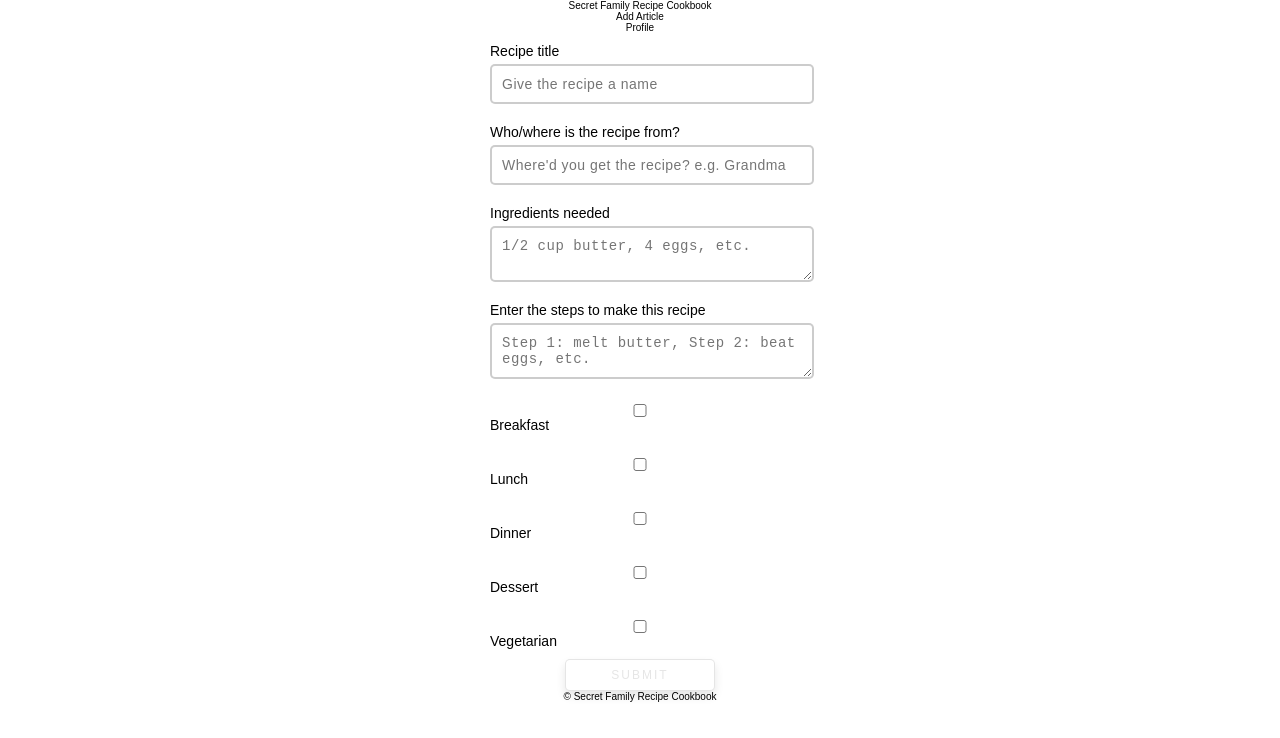
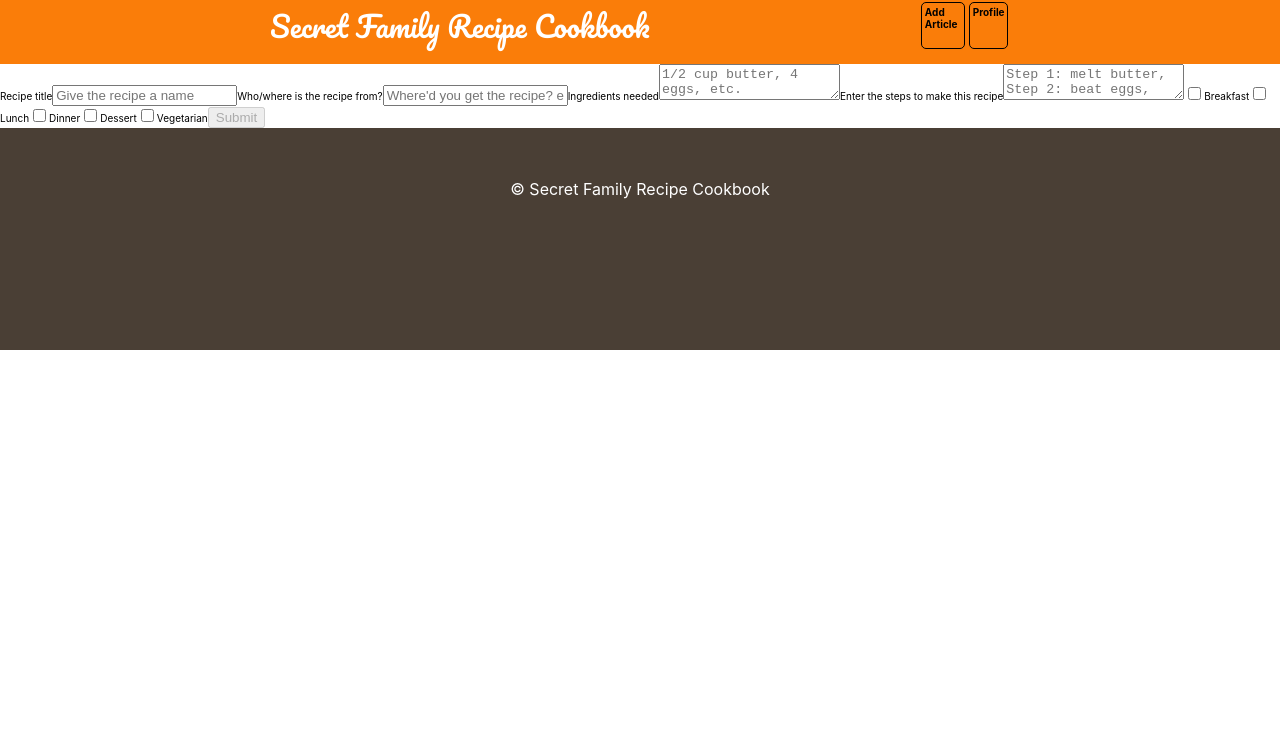
Before and after one commit to BW-Secret-Family-Recipes-pt/Front-End, a React (Create React App) app in the folder family-secrets/: page /recipe in a window 1280 px wide. Shown: the top 738 px of the page. Built offline with nearby package versions, Linux system fonts and the light colour scheme.

Commit message:
Added a small bit of starter styling, not finished.

```diff
--- a/family-secrets/public/index.html
+++ b/family-secrets/public/index.html
@@ -3,6 +3,7 @@
   <head>
     <meta charset="utf-8" />
     <link rel="icon" href="%PUBLIC_URL%/favicon.ico" />
+    <link href="https://fonts.googleapis.com/css2?family=Montserrat:ital,wght@0,400;0,700;1,700&family=Pacifico&family=Satisfy&display=swap" rel="stylesheet">
     <meta name="viewport" content="width=device-width, initial-scale=1" />
     <meta name="theme-color" content="#000000" />
     <meta
--- a/family-secrets/src/App.css
+++ b/family-secrets/src/App.css
@@ -1,159 +1,3 @@
-.App {
-  text-align: center;
+body{
+  font-size:62.5%;
 }
-
-.App-logo {
-  height: 40vmin;
-  pointer-events: none;
-}
-
-@media (prefers-reduced-motion: no-preference) {
-  .App-logo {
-    animation: App-logo-spin infinite 20s linear;
-  }
-}
-
-.App-header {
-  background-color: #282c34;
-  min-height: 100vh;
-  display: flex;
-  flex-direction: column;
-  align-items: center;
-  justify-content: center;
-  font-size: calc(10px + 2vmin);
-  color: white;
-}
-
-.App-link {
-  color: #61dafb;
-}
-
-@keyframes App-logo-spin {
-  from {
-    transform: rotate(0deg);
-  }
-  to {
-    transform: rotate(360deg);
-  }
-}
-
-html {
-  font-size: 62.5%;
-}
-
-.App {
-  font-family: sans-serif;
-  text-align: center;
-}
-
-form {
-  display: flex;
-  flex-direction: column;
-  width: 90%;
-  max-width: 300px;
-  margin: 0 auto;
-}
-
-label {
-  display: flex;
-  flex-direction: column;
-  align-items: flex-start;
-  margin: 10px 0;
-  font-size: 1.4rem;
-}
-
-input,
-select,
-textarea {
-  width: 100%;
-  margin: 5px 0 0;
-  display: block;
-  width: 100%;
-  border: 2px solid rgba(0, 0, 0, 0.2);
-  border-radius: 5px;
-  padding: 10px;
-  transition: all 0.3s;
-  font-size: 1.4rem;
-  letter-spacing: 0.5px;
-  background-color: white;
-}
-select {
-  height: 40px;
-  width: 325px;
-}
-
-select:focus {
-  outline: none;
-  border-color: #1ee7e2;
-}
-
-input:focus {
-  outline: none;
-  border-color: #1ee7e2;
-}
-
-input:placeholder {
-  color: #a8b2b2;
-}
-
-button {
-  align-self: center;
-  width: 150px;
-  display: inline-block;
-  padding: 8px 11px;
-  font-size: 1.2rem;
-  text-transform: uppercase;
-  border: 0;
-  border-radius: 5px;
-  letter-spacing: 2px;
-  outline: none;
-  background-color: #4dd0e1;
-  background-image: linear-gradient(to right, #4dd0e1, #1ee7e2);
-  color: #fff;
-  cursor: pointer;
-  box-shadow: 0 5px 10px rgba(0, 0, 0, 0.1);
-}
-
-button:hover {
-  background-image: none;
-  background-color: #4dd0e1;
-  box-shadow: 0 5px 12px rgba(0, 0, 0, 0.3);
-}
-
-button:disabled {
-  background-image: none;
-  background-color: white;
-  border: 1px solid rgba(0, 0, 0, 0.1);
-  color: rgba(0, 0, 0, 0.1);
-  cursor: not-allowed;
-}
-
-.error {
-  font-size: 1.2rem;
-  color: red;
-}
-
-.terms {
-  display: inline-block;
-  align-self: self-start;
-}
-
-.terms input {
-  width: 15px;
-  display: inline-block;
-  margin-right: 5px;
-}
-h1 {
-  font-size: 250%;
-}
-
-h2 {
-  font-size: 180%;
-}
-
-h3 {
-  font-size: 150%;
-}
-p {
-  font-size: 125%;
-}
--- a/family-secrets/src/components/Footer.js
+++ b/family-secrets/src/components/Footer.js
@@ -1,13 +1,21 @@
 import React from 'react';
+import styled from 'styled-components';
 
 function Footer () {
 
     return(
-        <div>
+        <FooterDiv>
             <div className="footerlogo">&copy; Secret Family Recipe Cookbook</div>
 
-        </div>
+        </FooterDiv>
     )
 };
-
+const FooterDiv = styled.div`
+    background-color:#4a3f35;
+    height:15vh;
+    color:white;
+    font-size:1.0rem;
+    text-align:center;
+    padding:4%;
+`
 export default Footer;
--- a/family-secrets/src/components/Header.js
+++ b/family-secrets/src/components/Header.js
@@ -1,16 +1,45 @@
 import React from 'react';
+import styled from 'styled-components';
+
 
 function Header () {
 
     return(
-        <div>
+        <HeaderDiv>
             <div className="logo">Secret Family Recipe Cookbook</div>
             <div className="nav">
                 <div className="navbutton">Add Article</div>
                 <div className="navbutton">Profile</div>
             </div>
-        </div>
+        </HeaderDiv>
     )
 };
+const HeaderDiv = styled.div`
+    display:flex;
+    justify-content:space-evenly;
+    background-color: #fa7d09;
+    color:white;
+    padding-bottom:1%;
+
+    .logo{
+       font-size:1.8rem;
+       font-family:'Pacifico', cursive;
+    }
+    .nav{
+        display:flex;
+
+
+        .navbutton{
+            border: 1px solid black;
+            margin:2%;
+            border-radius: 5px;
+            color:black;
+            font-weight:bold;
+            padding:3%;
+            background-color: #fa7d09;
+        }
+    }
+
+`
 
 export default Header;
```
Also changed, not shown: 1 other file (tests, documents, lock files or other folders).
